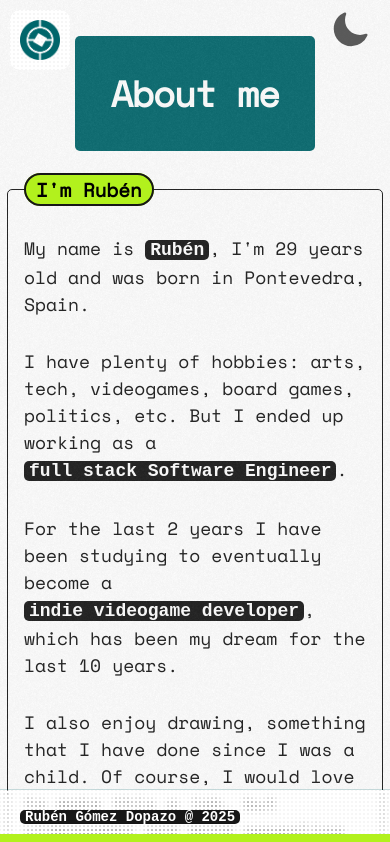
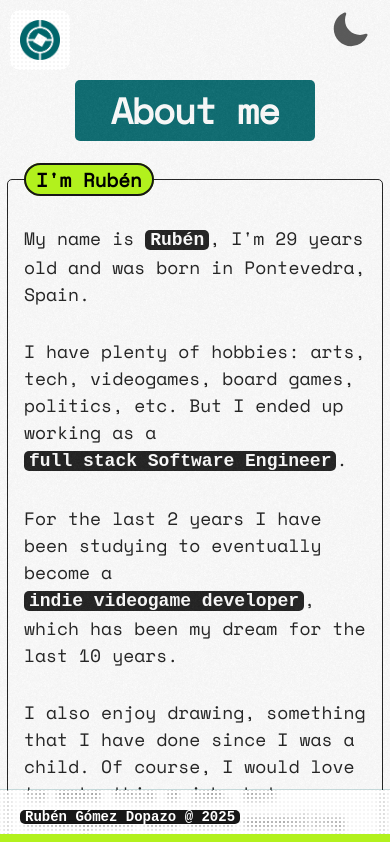
Before and after one commit to Rebun13/portfolio, a Next.js app: page /portfolio/ in a window 390 px wide. Shown: the top 842 px of the page. Built offline with nearby package versions, Linux system fonts and the light colour scheme.

Commit message:
Corrections on size screen to avoid top buttons overlapping the interface When the screen is too small, the top margin grows. Ruben Gomez Dopazo

```diff
--- a/app/globals.css
+++ b/app/globals.css
@@ -223,6 +223,12 @@ section > h3 {
   margin-bottom: 80px;
 }
 
+@media screen and (max-width: 480px) {
+  .container {
+    margin-top: 80px;
+  }
+}
+
 .mainPage {
   margin: 0 auto;
   max-width: 90%;
@@ -233,13 +239,12 @@ section > h3 {
     max-width: 100%;
     margin: 0 5px;
   }
-
 }
 
 .title {
   background-color: rgb(var(--main));
   color: rgb(var(--main-font));
-  padding: 1em;
+  padding: .25em 1em;
   border-radius: 5px;
   width: fit-content;
   margin: 1em auto;
```
